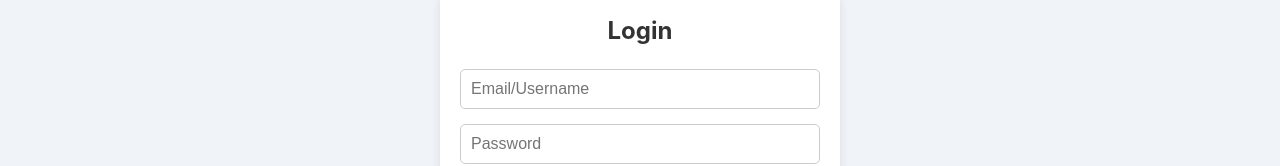
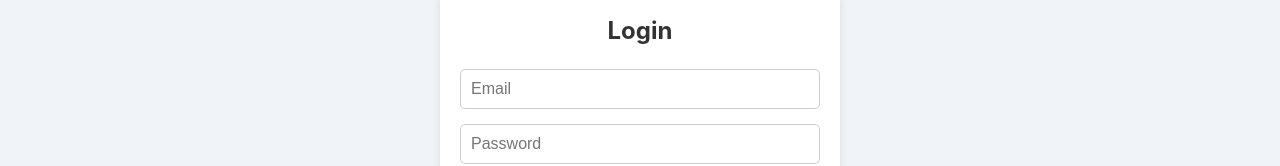
Before and after one commit to sudipto-s/lonks, a React (Vite) app in the folder client/: page /app/login in a window 1280 px wide. Shown: the part 251-417 px from the top of the page. Built offline with nearby package versions, Linux system fonts and the light colour scheme.

Commit message:
Update login page

```diff
--- a/client/src/components/forms/LoginForm.jsx
+++ b/client/src/components/forms/LoginForm.jsx
@@ -8,7 +8,7 @@ const LoginForm = ({ email, setEmail, password, setPassword, error, buttonText,
          <div>
             <input
                type="email" value={email}
-               placeholder="Email/Username"
+               placeholder="Email"
                onChange={e => setEmail(e.target.value?.trim().toLowerCase())}
                required
             />
```
